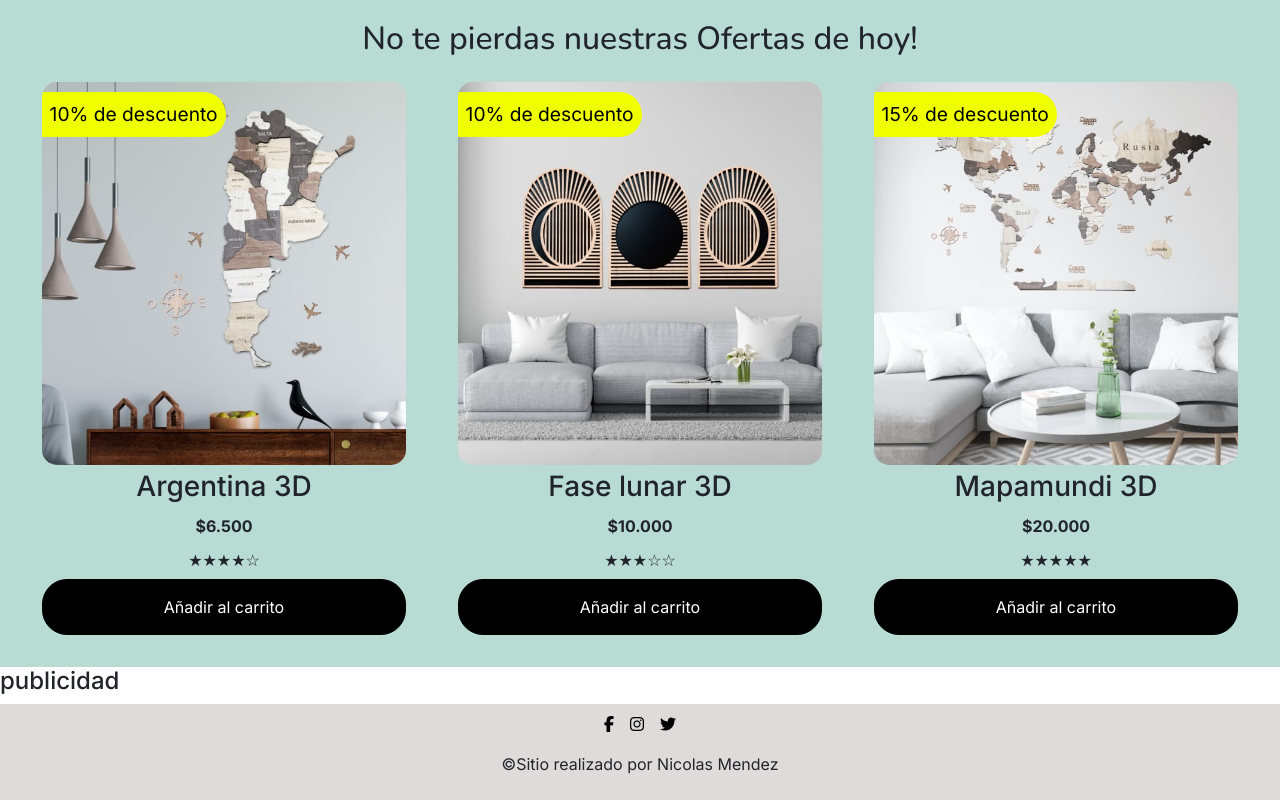
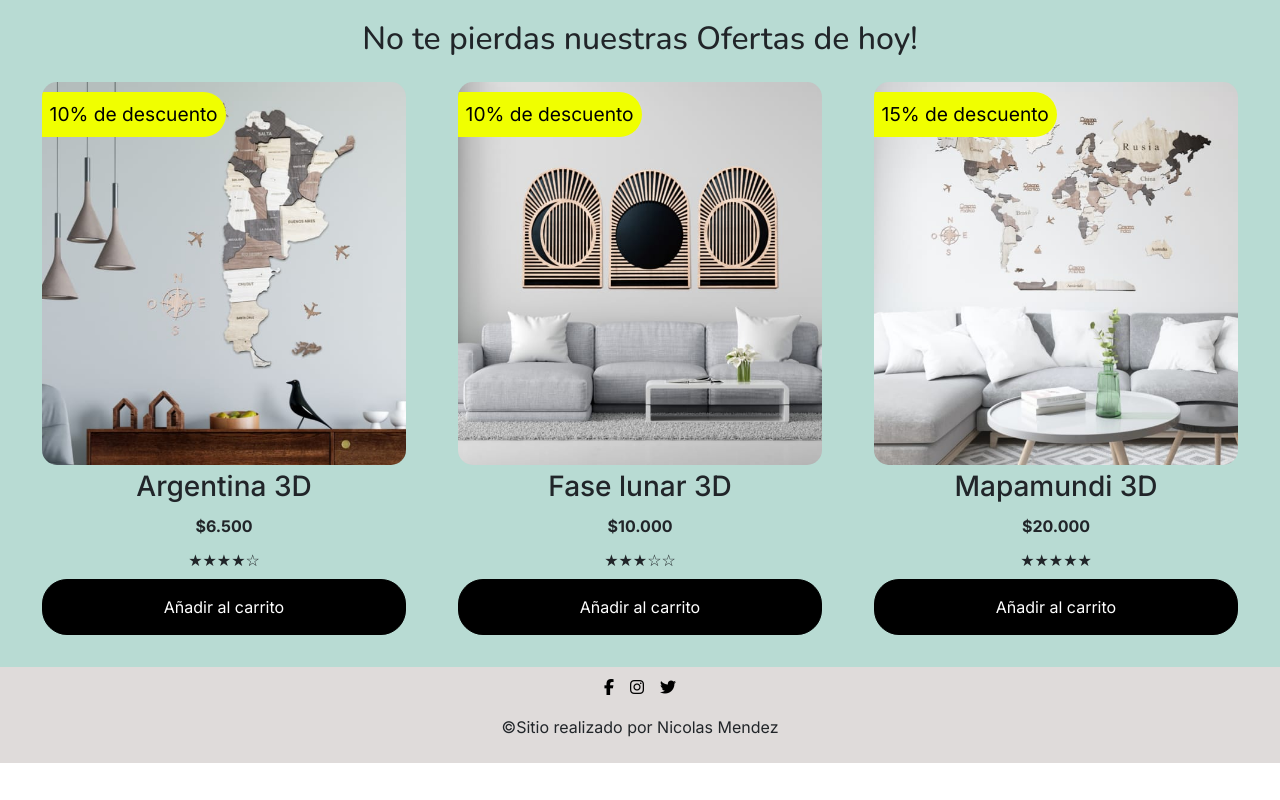
Before and after one commit to nicolas-mendez/proyecto-coder, a plain HTML site: page index.html in a window 1280 px wide. Shown: the part 1456-2256 px from the top of the page. After the commit the page ends 2219 px from the top, so only its background shows below. Drawn offline with nearby package versions, Linux system fonts and the light colour scheme.

Commit message:
borrando publicidad

```diff
--- a/index.html
+++ b/index.html
@@ -205,12 +205,6 @@
 
   </main>
 
-  <aside>
-    <h4>
-      publicidad
-    </h4>
-  </aside>
-
   <footer class="fondoColor footer">
 
     <div class="iconsRedes">
```
